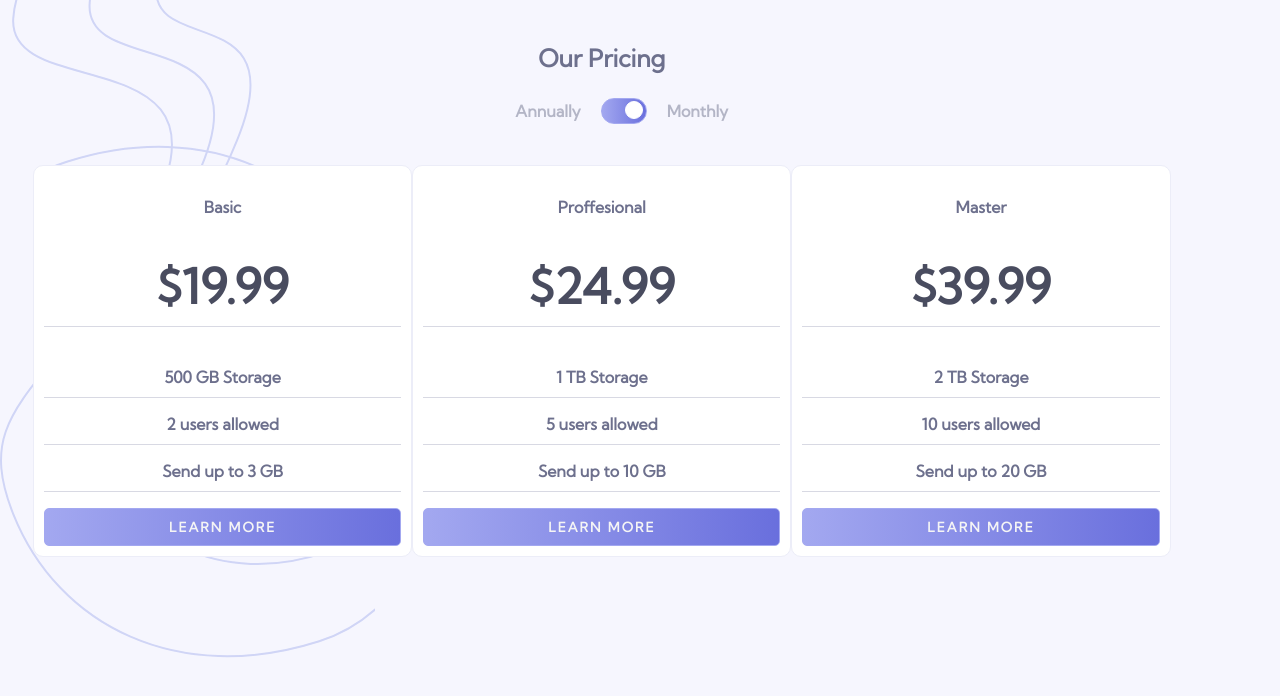
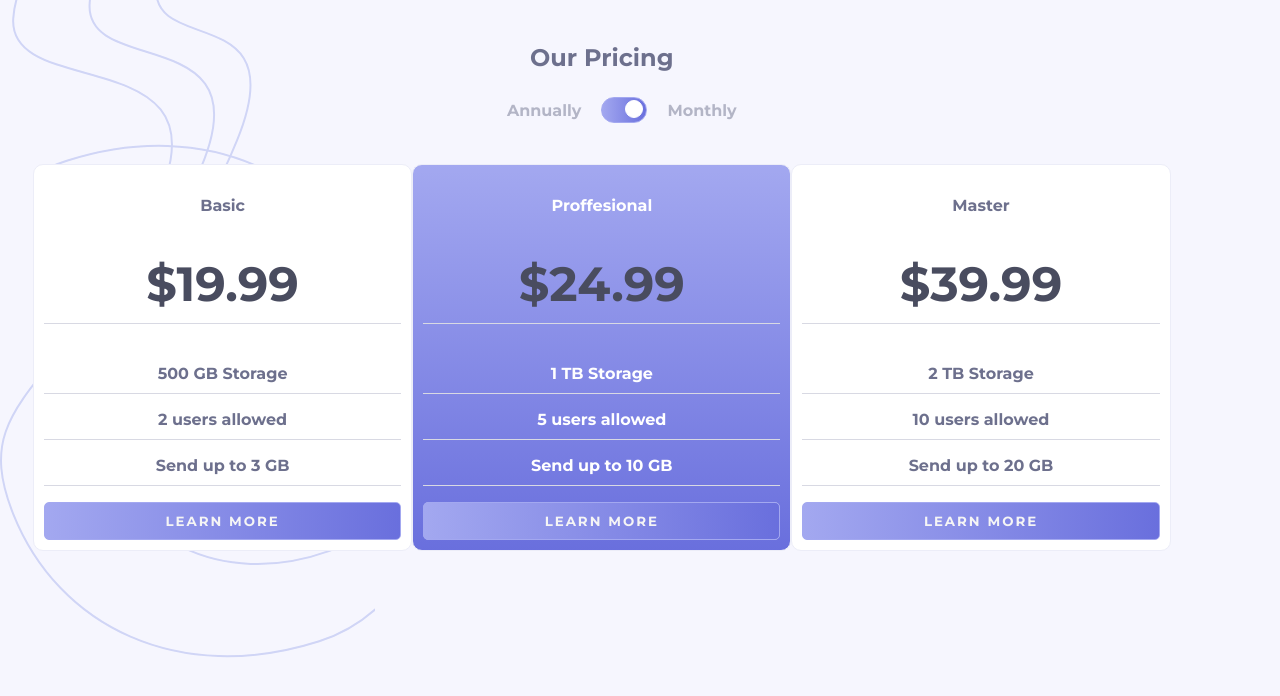
Before and after one commit to kass8mal8/pricing-app, a React (Create React App) app: page / in a window 1280 px wide. Shown: the top 696 px of the page. Built offline with nearby package versions, Linux system fonts and the light colour scheme.

Commit message:
modified colours

```diff
--- a/src/Button.js
+++ /dev/null
@@ -1,11 +0,0 @@
-import "./style.css"
-
-const Button = () => {
-    return (
-        <button className="button" >
-            LEARN MORE
-        </button>
-     );
-}
-
-export default Button;
--- a/src/Card.js
+++ b/src/Card.js
@@ -1,11 +1,7 @@
-import Button from "./Button";
-
-
 const Card = ({monthly_products,yearly_products,isToggled}) => {
 
-
     return (
-        <div>
+        <div >
            {isToggled ?
            <div className="card-layout">
                 {yearly_products.map(yearly_product => (
@@ -15,10 +11,13 @@ const Card = ({monthly_products,yearly_products,isToggled}) => {
                         <p> {yearly_product.storage} </p>
                         <p> {yearly_product.users} </p>
                         <p> {yearly_product.send} </p>
-                        <Button />
+                        <button className="button" >
+                            LEARN MORE
+                        </button>
                     </div>
                 ))}
            </div> :
+
            <div className="card-layout">
                 {monthly_products.map(monthly_product => (
                     <div className="card" key={monthly_product.id}>
@@ -27,7 +26,9 @@ const Card = ({monthly_products,yearly_products,isToggled}) => {
                       <p> {monthly_product.storage} </p>
                       <p> {monthly_product.users} </p>
                       <p> {monthly_product.send} </p>
-                      <Button />
+                      <button className="button" >
+                            LEARN MORE
+                      </button>
                   </div>
                 ))}
            </div>
--- a/src/style.css
+++ b/src/style.css
@@ -1,10 +1,10 @@
 @font-face {
-  font-family: kumbh sans;
-  src: url(./font/KumbhSans-Regular.ttf);
+  font-family: montserrat;
+  src: url(./font/Montserrat-Bold.ttf);
 }
 
 body {
-  font-family: kumbh sans;
+  font-family: montserrat;
   font-weight: 600;
   background-image: url(./images/bg-top.svg);
   background-repeat: no-repeat;
@@ -46,14 +46,25 @@ body {
   color: hsl(232, 13%, 33%);
 }
 
-.button {
+.card-layout div:nth-of-type(2){
+  background: linear-gradient( hsl(236, 72%, 79%),hsl(237, 63%, 64%));
+  color: white;
+}
+
+.card-layout button :nth-of-type(2){
+  background: white;
+  border: 1px solid white;
+  color:hsl(237, 63%, 64%) ;
+}
+
+.card-layout button {
   background-image:linear-gradient(to right,hsl(236, 72%, 79%) ,hsl(237, 63%, 64%));
   outline: none;
   border: 1px solid hsl(236, 72%, 79%);
   padding: 10px;
   width: 100%;
   color: whitesmoke;
-  font-family: kumbh sans;
+  font-family: montserrat;
   font-weight: 600;
   border-radius: 5px ;
   cursor: pointer;
```
Also changed, not shown: src/font/Montserrat-Bold.ttf (added).
